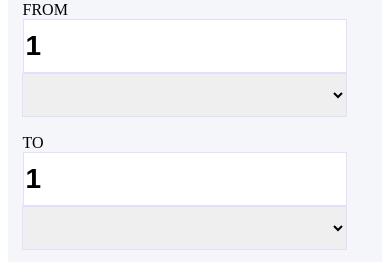
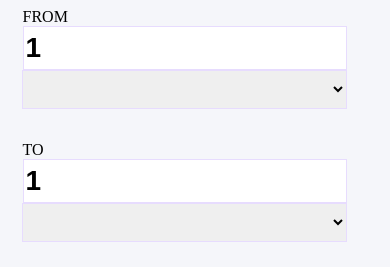
Before and after one commit to akshayssalunkhe/QuantityMeasurement-Vue, a Vue app: page / in a window 390 px wide. Shown: the part 935-1202 px from the top of the page. Built offline with nearby package versions, Linux system fonts and the light colour scheme.

Commit message:
[Akshay]:Refactor:Code To Make Responsive And Proper UI

```diff
--- a/public/index.html
+++ b/public/index.html
@@ -1,5 +1,5 @@
 <!DOCTYPE html>
-<html lang="en">
+<html lang="en" style="background-color: #F5F6FA;">
   <head>
     <meta charset="utf-8">
     <meta http-equiv="X-UA-Compatible" content="IE=edge">
--- a/src/App.vue
+++ b/src/App.vue
@@ -1,7 +1,7 @@
 <template>
-  <div id="app">
+
       <router-view></router-view>
-  </div>
+
 </template>
 
 <script>
@@ -11,7 +11,5 @@ export default {
 </script>
 
 <style>
-element.style {
-    background-color: #F5F6FA;
-}
+
 </style>
--- a/src/components/TextBox.vue
+++ b/src/components/TextBox.vue
@@ -95,9 +95,9 @@ export default {
   min-height: initial;
 }
 .md-input {
-  font-size: 28px !important;
+  font-size: 28px;
   width: 318px;
-  height: 50px;
+  height: 40px;
   font-weight: bold;
   border: solid 1px  #e7dcfe;;
 }
@@ -106,7 +106,7 @@ export default {
   height: 44px;
   border: 1px solid #e7dcfe;
   outline: none;
-  padding: 15px;
+  padding: 10px;
   font-family: Montserrat, Medium;
   margin-right:21px
   }
```
